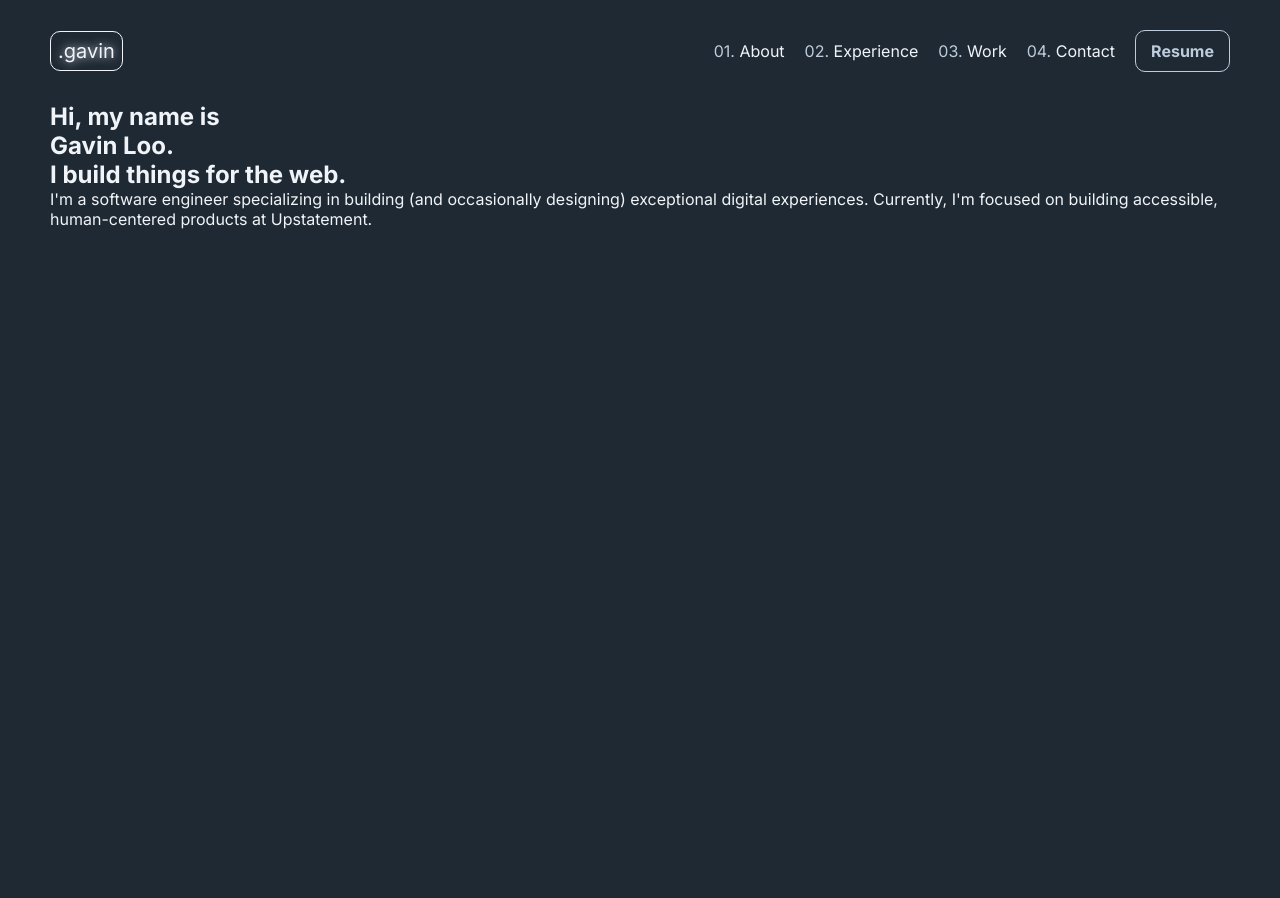
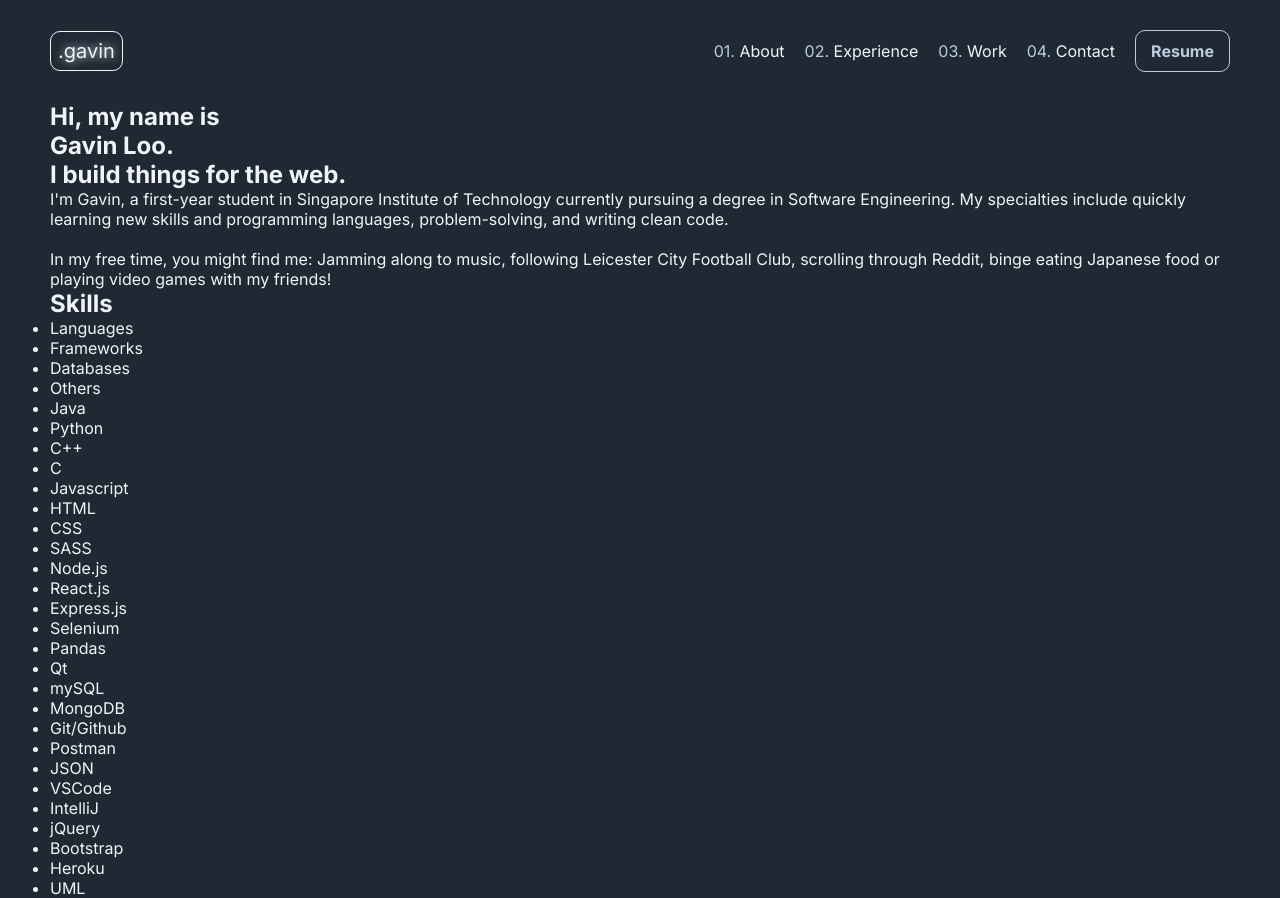
Before and after one commit to rawsashimi1604/PortfolioSite, a React (Create React App) app: page / in a window 1280 px wide. Before the commit the page ends 800 px from the top, so only its background shows below. Built offline with nearby package versions, Linux system fonts and the light colour scheme.

Commit message:
added skill data and Skill component

```diff
--- a/src/components/Hero/Hero.js
+++ b/src/components/Hero/Hero.js
@@ -2,7 +2,11 @@ import React from "react";
 import "./style.css"
 import "../../colors/colors.css"
 
+import Skill from "./Skill/Skill";
+import skillData from "./skillData";
+
 export default function Hero() {
+
     return (
         <section className="hero">
             <h2>Hi, my name is</h2>
@@ -10,7 +14,29 @@ export default function Hero() {
             <h1>Gavin Loo.</h1>
             <h1>I build things for the web.</h1>
 
-            <p>I'm a software engineer specializing in building (and occasionally designing) exceptional digital experiences. Currently, I'm focused on building accessible, human-centered products at Upstatement.</p>
+            <p>
+                I'm Gavin, a first-year student in Singapore Institute of Technology currently pursuing a degree in Software Engineering. My specialties include quickly learning new skills and programming languages, problem-solving, and writing clean code.
+                <br/>
+                <br/>
+                In my free time, you might find me: Jamming along to music, following Leicester City Football Club, scrolling through Reddit, binge eating Japanese food or playing video games with my friends!
+            </p>
+
+            <h2>Skills</h2>
+
+            <ul>
+                <li>Languages</li>
+                <li>Frameworks</li>
+                <li>Databases</li>
+                <li>Others</li>
+            </ul>
+
+            <summary>
+                <Skill data={skillData.languages}/>
+                <Skill data={skillData.frameworks}/>
+                <Skill data={skillData.databases}/>
+                <Skill data={skillData.others}/>
+            </summary>
+
         </section>
     )
 }
--- /dev/null
+++ b/src/components/Hero/Skill/Skill.js
@@ -0,0 +1,19 @@
+import React from "react";
+import "../../../colors/colors.css"
+import "./style.css"
+
+export default function Skill(props) {
+
+    const skillArray = props.data
+    const skillOutputArray = skillArray.map(skill => {
+        return <li>{skill}</li>
+    })
+
+    return (
+        <div className="hero-skill">
+            <ul>
+                {skillOutputArray}
+            </ul>
+        </div>
+    )
+}
--- /dev/null
+++ b/src/components/Hero/skillData.js
@@ -0,0 +1,14 @@
+export default {
+    "languages": [
+        "Java", "Python", "C++", "C", "Javascript", "HTML", "CSS", "SASS"
+    ],
+    "frameworks": [
+        "Node.js", "React.js", "Express.js", "Selenium", "Pandas", "Qt"
+    ],
+    "databases": [
+        "mySQL", "MongoDB"
+    ],
+    "others": [
+        "Git/Github", "Postman", "JSON", "VSCode", "IntelliJ", "jQuery", "Bootstrap", "Heroku", "UML"
+    ]
+}
```
Also changed, not shown: src/components/Hero/Skill/style.css (added).
